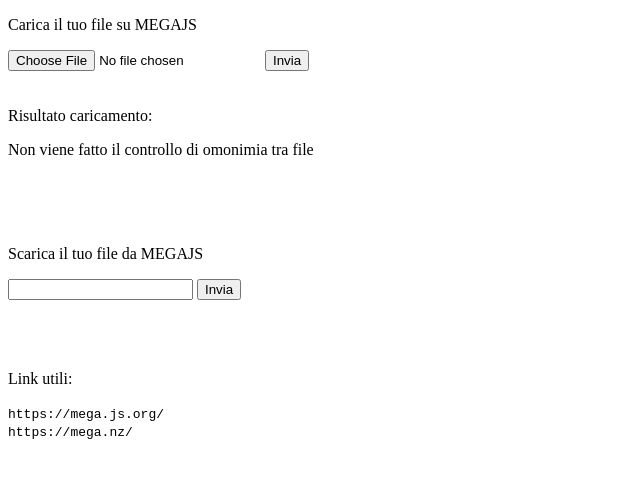
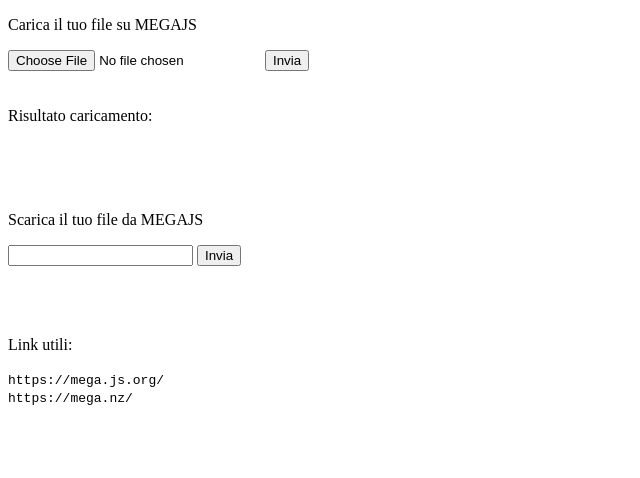
Before and after one commit to strazzullociroandrea/megajs, a website with bundled scripts: page public/index.html in a window 1280 px wide. Shown: the whole page, without its empty margins (0-640 px from the left). Built offline with nearby package versions, Linux system fonts and the light colour scheme.

Commit message:
Merge con replit

```diff
--- a/package.json
+++ b/package.json
@@ -6,7 +6,7 @@
   "scripts": {
     "test": "echo \"Error: no test specified\" && exit 1"
   },
-  "author": "",
+  "author": "Ciro Andrea Strazzullo",
   "license": "ISC",
   "dependencies": {
     "body-parser": "^1.20.2",
--- a/public/index.html
+++ b/public/index.html
@@ -13,7 +13,7 @@
             <input type="submit" value="Invia" id="invia"/>
         </form>
         <br><br>
-        Risultato caricamento:<p id="divResAdd"> </p><p>Non viene fatto il controllo di omonimia tra file</p>
+        Risultato caricamento:<p id="divResAdd"> </p>
     </div>
     <br>
     <br>
```
Also changed, not shown: 1 other file.
